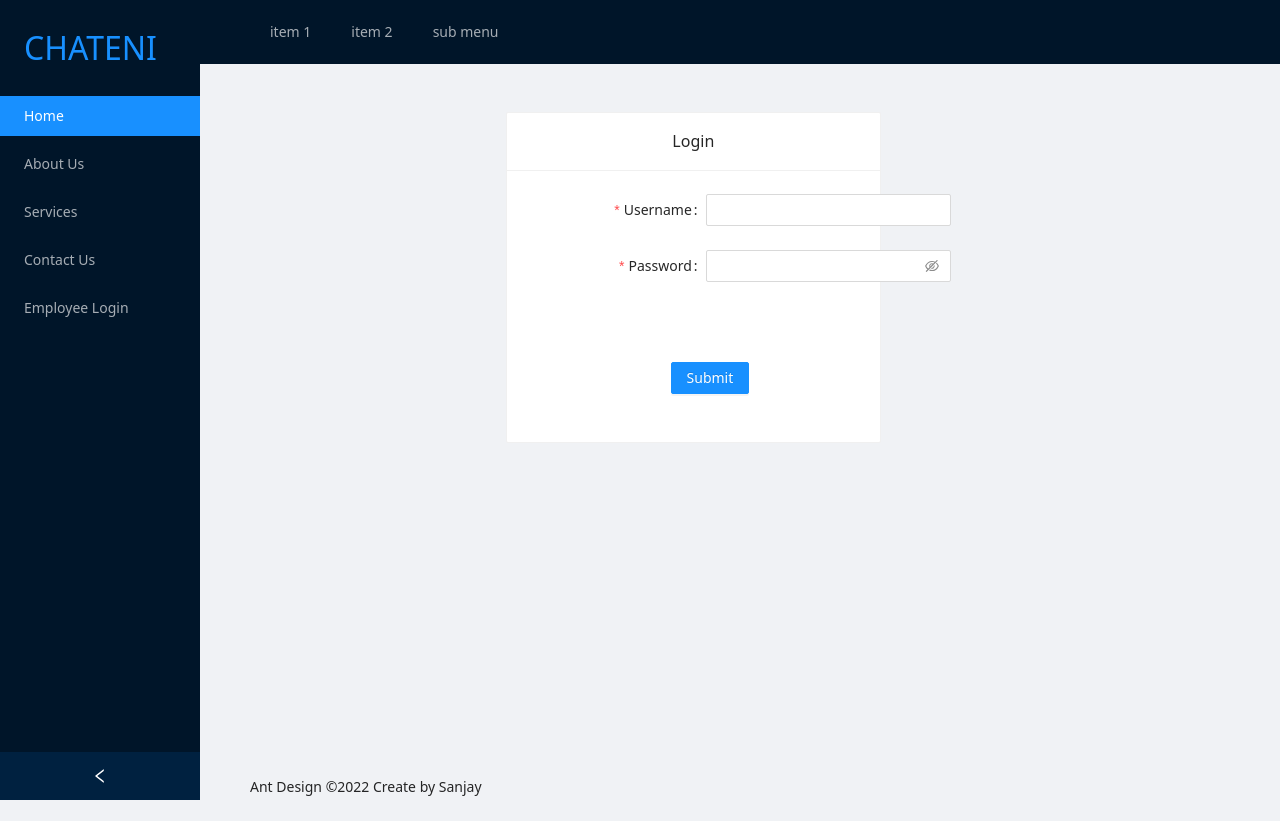
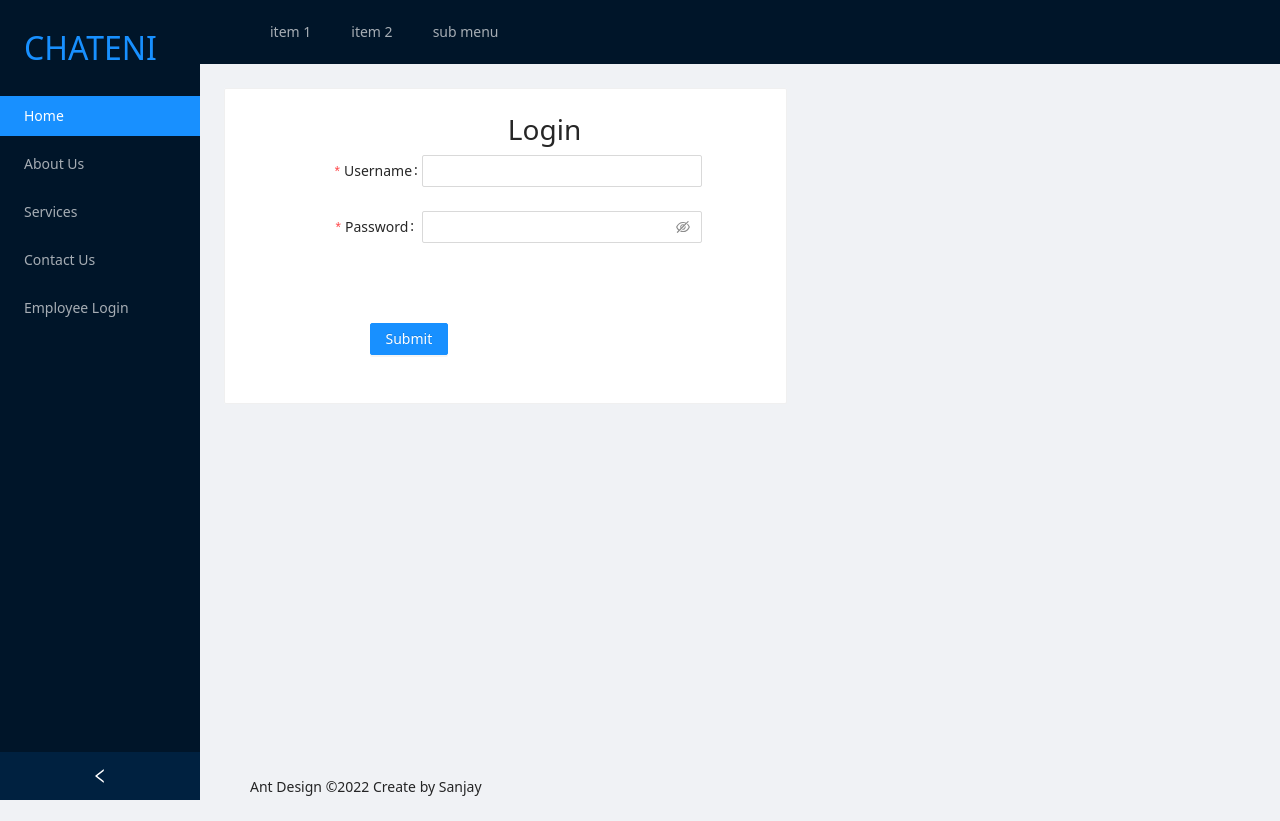
Before and after one commit to asbharti1-zz/reactscratch, a React app: page / in a window 1280 px wide. Shown: the top 821 px of the page. Built offline with nearby package versions, Linux system fonts and the light colour scheme.

Commit message:
table sample added

```diff
--- a/src/components/auth/index.js
+++ b/src/components/auth/index.js
@@ -1,7 +1,11 @@
+import { Layout,Card} from "antd";
 import { Button, Checkbox, Form, Input ,Col, Divider, Row } from 'antd';
 import React, { useState } from 'react';
 import { loginWithEmailPass ,logoutEmailUser} from "../auth/fbeauth";
 
+import Employee from '../table';
+
+const {Content} = Layout;
 const Login = () => {
   const [loggedin,setLogggedIn] = useState(false);
   const onFinish = (values) => {
@@ -19,15 +23,27 @@ const Login = () => {
   return (
 
     <>{ !loggedin ?
+
+        <Content>
+          <div>
+          <Row>
+            <Col xs={{ span: 2, offset: 1 }} lg={{ span: 2, offset: 1 }}>
+              &nbsp;
+            </Col>
+            <Col xs={{ span: 20, offset: 1 }} lg={{ span: 10, offset: 1 }}>
+
     <div
     style={{ width: "30%" ,
     minWidth:"30em",
     "alignContent":"left",
     "textAlign":"left"}}>
+      <div style={{textAlign:'center'}}>
+        <h3>Login</h3>
+      </div>
     <Form
       name="basic"
       labelCol={{
-        span: 10,
+        span: 5,
       }}
       wrapperCol={{
         span: 16,
@@ -69,7 +85,7 @@ const Login = () => {
         name="remember"
         valuePropName="checked"
         wrapperCol={{
-          offset: 8,
+          offset: 2,
           span: 16,
         }}
       >
@@ -77,7 +93,7 @@ const Login = () => {
 
       <Form.Item
         wrapperCol={{
-          offset: 8,
+          offset: 2,
           span: 16,
         }}
       >
@@ -86,7 +102,17 @@ const Login = () => {
         </Button>
       </Form.Item>
     </Form>
-    </div> : ''
+    </div>
+            </Col>
+            <Col xs={{ span: 2, offset: 1 }} lg={{ span: 2, offset: 1 }}>
+            &nbsp;
+          </Col>
+          </Row>
+
+          </div>
+        </Content>
+
+    : <Employee/>
     }
     </>
   );
--- a/src/components/layout/body/index.js
+++ b/src/components/layout/body/index.js
@@ -1,3 +1,7 @@
+/***
+ *@depricated
+ */
+
 import { Layout,Card} from "antd";
 
 const {Content} = Layout;
@@ -21,28 +25,12 @@ function AppContent() {
           }}
         >
           <Row>
-          <Col xs={{ span: 2, offset: 1 }} lg={{ span: 2, offset: 2 }}>
-            &nbsp;
+          <Col lg={{ span: 12, offset: 0 }}>
+            <Card>
+            <Login/>
+            </Card>
           </Col>
-          <Col xs={{ span: 20, offset: 1 }} lg={{ span: 12, offset: 2 }}>
-          &nbsp;
-          </Col>
-          <Col xs={{ span: 2, offset: 1 }} lg={{ span: 2, offset: 2 }}>
-          &nbsp;
-          </Col>
-          </Row>
-          <Row>
-          <Col xs={{ span: 2, offset: 1 }} lg={{ span: 2, offset: 2 }}>
-          &nbsp;
-          </Col>
-            <Col xs={{ span: 20, offset: 1 }} lg={{ span: 8, offset: 2 }}>
-            <Card title="Login" bordered={true}>
-                <Login/>
-            </Card>
-            </Col>
-            <Col xs={{ span: 2, offset: 1 }} lg={{ span: 2, offset: 2 }}>
-            &nbsp;
-          </Col>
+
           </Row>
 
           </div>
--- /dev/null
+++ b/src/components/table/index.js
@@ -0,0 +1,37 @@
+import React, { useState, useEffect } from "react";
+import { Layout,Card} from "antd";
+const {Content} = Layout;
+function Employee() {
+  const [data, setData] = useState([]);
+
+  useEffect(() => {
+    fetch("https://jsonplaceholder.typicode.com/posts")
+      .then((res) => res.json())
+      .then((data) => setData(data));
+  }, [data]);
+  return (
+
+    <table cellPadding="10" cellSpacing="0" style={{width:"100%"}}>
+      <thead>
+        <tr>
+          <th>UserId</th>
+          <th>Body</th>
+          <th>Title</th>
+        </tr>
+      </thead>
+
+      <tbody>
+        {data.map((val, index) => (
+          <tr key={index}>
+            <td>{val.userId}</td>
+            <td>{val.title}</td>
+            <td>{val.body}</td>
+          </tr>
+        ))}
+      </tbody>
+    </table>
+
+  );
+}
+
+export default Employee;
```
Also changed, not shown: copy.txt (deleted), src/components/auth/fbeauth.js (line endings or trailing spaces).
